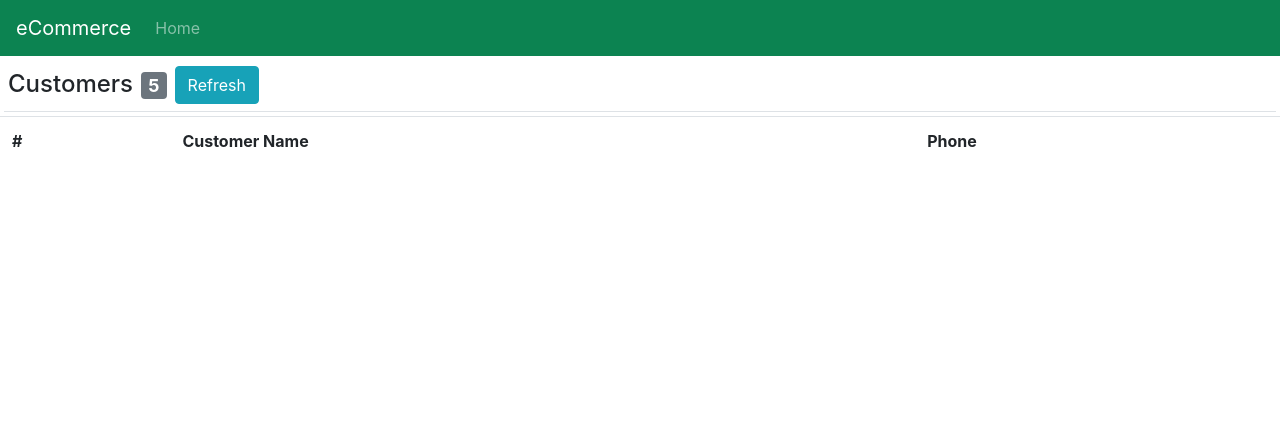
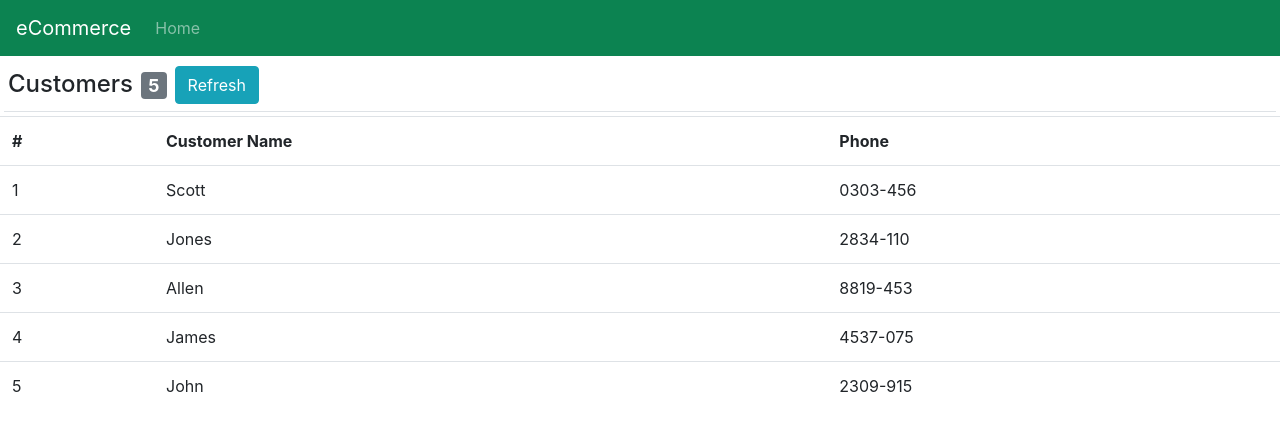
Before and after one commit to FrancoTr/react-ecommerce-classbasedcomponents, a React (Create React App) app: page / in a window 1280 px wide. Shown: the top 430 px of the page. Built offline with nearby package versions, Linux system fonts and the light colour scheme.

Commit message:
add customers table body

```diff
--- a/src/MainContent.jsx
+++ b/src/MainContent.jsx
@@ -30,6 +30,17 @@ export default class MainContent extends Component {
             <th>Customer Name</th>
             <th>Phone</th>
           </tr>
+          <tbody>
+            {this.state.customers.map((cust) => {
+              return (
+                <tr>
+                  <td>{cust.id}</td>
+                  <td>{cust.name}</td>
+                  <td>{cust.phone}</td>
+                </tr>
+              );
+            })}
+          </tbody>
         </table>
       </div>
     );
```
